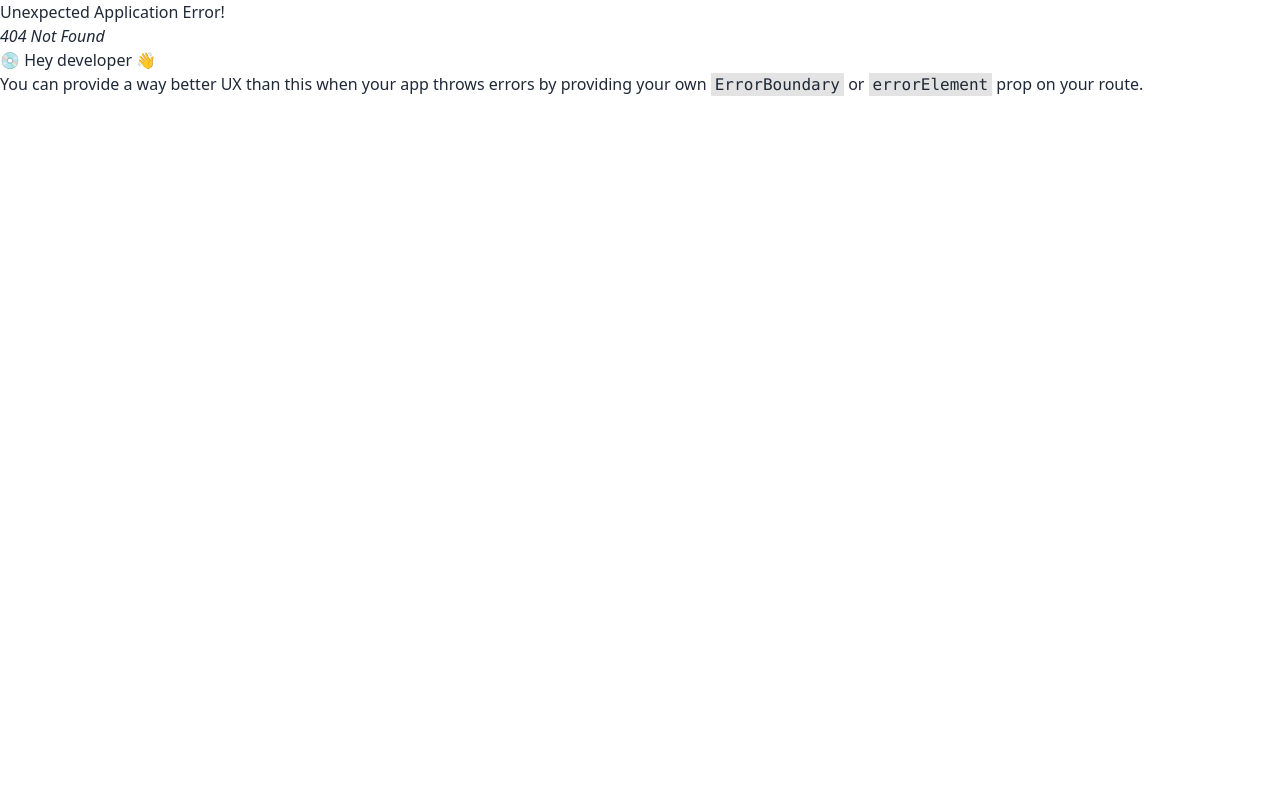
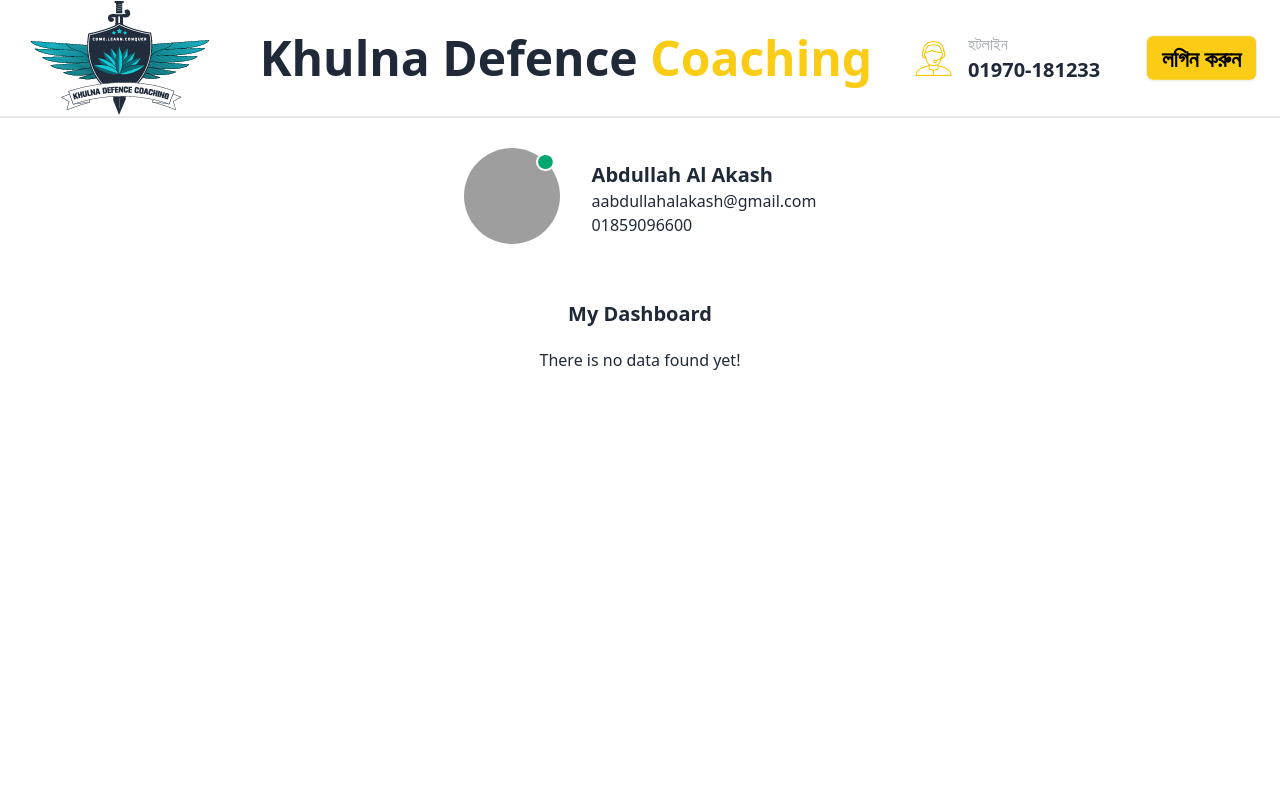
Before and after one commit to Abdullah-Al-Akash/khulna-defence-academy-client, a React (Vite) app: page /profile in a window 1280 px wide. Before the commit this address had no page. Shown: the top 800 px of the page. Built offline with nearby package versions, Linux system fonts and the light colour scheme; grey boxes are pictures that could not be loaded.

Commit message:
Compete Favicon and dark issue

```diff
--- a/index.html
+++ b/index.html
@@ -2,9 +2,9 @@
 <html lang="en" data-theme="light">
   <head>
     <meta charset="UTF-8" />
-    <link rel="icon" type="image/svg+xml" href="/vite.svg" />
+    <link rel="shortcut icon" href="./favicon.ico" type="image/x-icon" />
     <meta name="viewport" content="width=device-width, initial-scale=1.0" />
-    <title>Vite + React</title>
+    <title>Khulna Defence Coaching</title>
   </head>
   <body>
     <div id="root"></div>
--- /dev/null
+++ b/src/Components/MyProfileComponent/MyProfileComponent.jsx
@@ -0,0 +1,12 @@
+import React from "react";
+import MyProfile from "../../Pages/MyProfile/MyProfile";
+
+const MyProfileComponent = () => {
+  return (
+    <div className="md:px-[84px] px-[10px] py-[30px]">
+      <MyProfile></MyProfile>
+    </div>
+  );
+};
+
+export default MyProfileComponent;
--- /dev/null
+++ b/src/Pages/MyProfile/MyProfile.jsx
@@ -0,0 +1,30 @@
+import React from "react";
+
+const MyProfile = () => {
+  return (
+    <div className="min-h-screen">
+      <div className="md:flex items-center justify-center">
+        <div className="text-center">
+          <div className="avatar online">
+            <div className="w-24 rounded-full">
+              <img src="https://media.licdn.com/dms/image/D5603AQFGDobIsN6JfQ/profile-displayphoto-shrink_800_800/0/1684397636582?e=2147483647&v=beta&t=4zuyyzeS3faoqw-kSjgbeS0V7GHbNm0RoWJrPHZaXtQ" />
+            </div>
+          </div>
+        </div>
+        <div className="md:ms-8 md:text-start text-center">
+          <h3 className="font-bold text-xl"> Abdullah Al Akash</h3>
+          <h3 className="">aabdullahalakash@gmail.com</h3>
+          <h3 className="">01859096600</h3>
+        </div>
+      </div>
+      <div className="mt-[30px]">
+        <h3 className="text-center text-xl font-bold py-[20px]">
+          My Dashboard
+        </h3>
+        <h3 className="text-center">There is no data found yet!</h3>
+      </div>
+    </div>
+  );
+};
+
+export default MyProfile;
--- a/src/Routes/Routes.jsx
+++ b/src/Routes/Routes.jsx
@@ -4,6 +4,7 @@ import HomeComponent from "../Components/HomeComponent/HomeComponent";
 import AboutComponent from "../Components/AboutComponent/AboutComponent";
 import Login from "../Pages/Login/Login";
 import Registration from "../Pages/Login/Registration";
+import MyProfileComponent from "../Components/MyProfileComponent/MyProfileComponent";
 
 export const router = createBrowserRouter([
   {
@@ -26,6 +27,10 @@ export const router = createBrowserRouter([
         path: "/registration",
         element: <Registration></Registration>,
       },
+      {
+        path: "/profile",
+        element: <MyProfileComponent></MyProfileComponent>,
+      },
     ],
   },
 ]);
--- a/src/Shared/Heading/Heading.jsx
+++ b/src/Shared/Heading/Heading.jsx
@@ -10,7 +10,9 @@ const Heading = () => {
       <div className="hidden md:block">
         <div className="flex items-center justify-between">
           <div className="w-1/8">
-            <img src={logo} alt="" />
+            <Link to="/">
+              <img src={logo} alt="" />
+            </Link>
           </div>
           <div className="w-1/8">
             <h2 className="text-5xl font-extrabold">
@@ -36,7 +38,9 @@ const Heading = () => {
       {/* For Mobile Device */}
       <div className="block md:hidden pt-[6px]">
         <div>
-          <img className="mx-auto w-1/4" src={logo} alt="" />
+          <Link to="/">
+            <img src={logo} alt="" />
+          </Link>
         </div>
         <div>
           <h2 className="text-2xl font-extrabold text-center">
```
Also changed, not shown: 1 other file (tests, documents, lock files or other folders).
